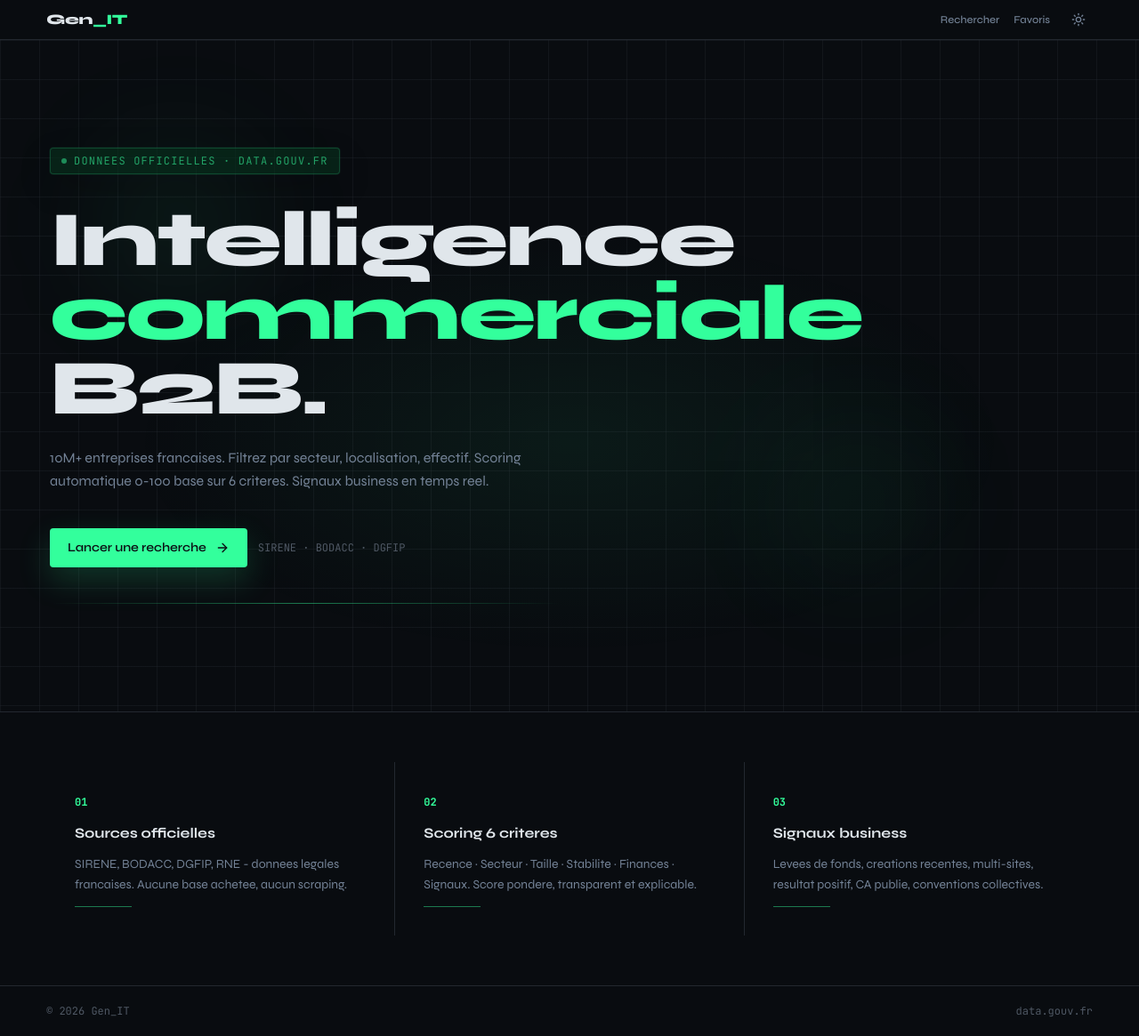
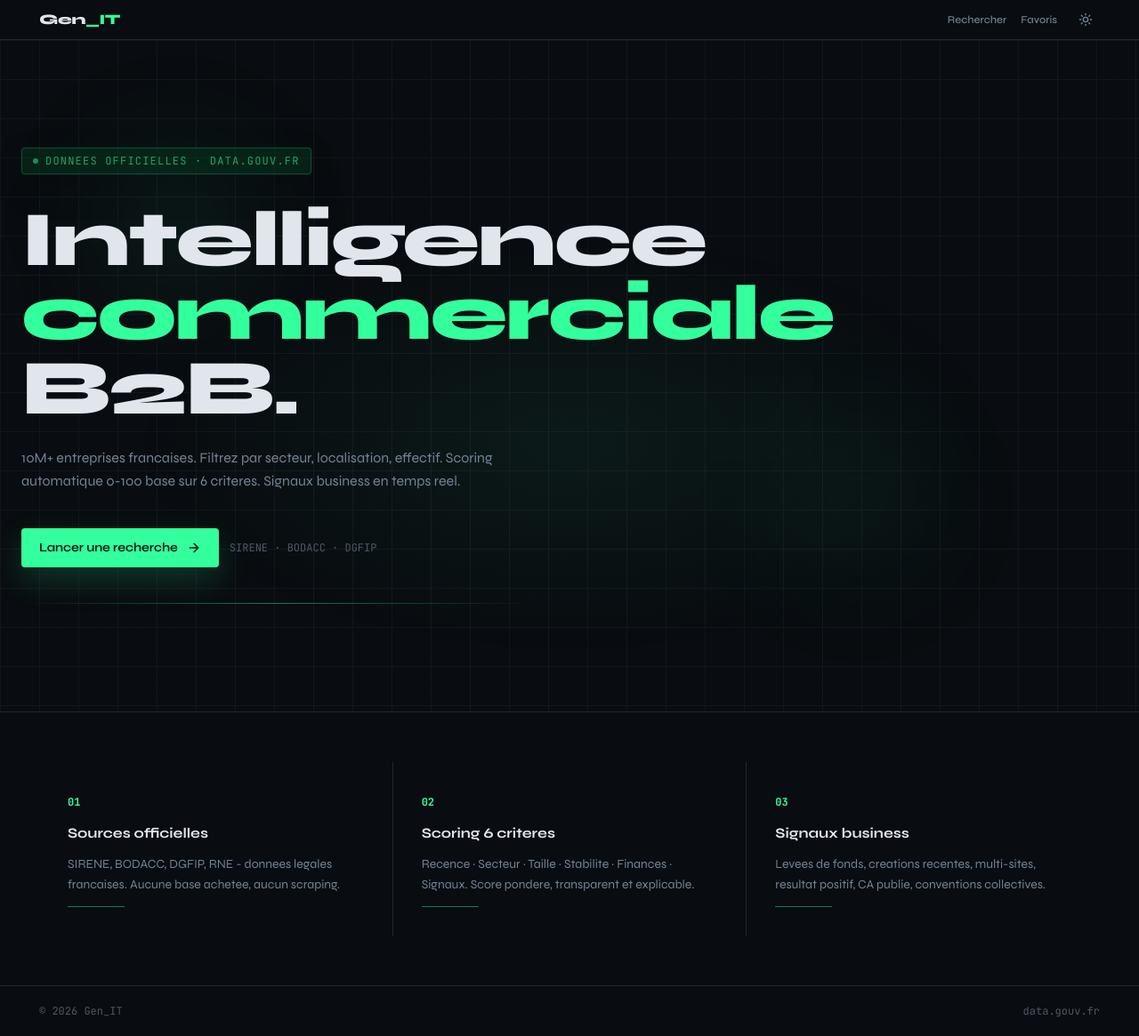
Before and after one commit to Mohammed-ela/Gen_IT, a Next.js app: page / in a window 1280 px wide. Shown: the whole page at 89% size. Built offline with nearby package versions, Linux system fonts and the light colour scheme.

Commit message:
fix: ajuster le style des conteneurs dans les pages d'accueil et de recherche feat: ajouter le plugin Netlify pour Next.js dans les dépendances

```diff
--- a/app/page.tsx
+++ b/app/page.tsx
@@ -31,7 +31,7 @@ export default function LandingPage() {
   return (
     <div className="min-h-screen flex flex-col" style={{ backgroundColor: "hsl(var(--bg))" }}>
       <header className="border-b" style={{ borderColor: "hsl(var(--border-subtle))" }}>
-        <div className="container-dashboard px-5 sm:px-6 lg:px-8 h-11 flex items-center justify-between">
+        <div className="container-dashboard px-4 sm:px-6 h-11 flex items-center justify-between">
           <span className="text-base font-extrabold tracking-tight select-none">
             <span style={{ color: "hsl(var(--text))" }}>Gen</span>
             <span style={{ color: "hsl(var(--accent))" }}>_IT</span>
@@ -76,7 +76,7 @@ export default function LandingPage() {
           }}
         />
 
-        <div className="container-dashboard px-8 sm:px-10 lg:px-14 py-20 sm:py-24 w-full">
+        <div className="container-dashboard px-4 sm:px-6 py-20 sm:py-24 w-full">
           <div className="max-w-3xl animate-fade-up relative z-10">
             <div className="flex items-center gap-2 mb-8 animate-fade-up">
               <span
@@ -173,7 +173,7 @@ export default function LandingPage() {
       </section>
 
       <section className="border-t" style={{ borderColor: "hsl(var(--border-subtle))" }}>
-        <div className="container-dashboard px-5 sm:px-6 lg:px-8 py-10 sm:py-14">
+        <div className="container-dashboard px-4 sm:px-6 py-10 sm:py-14">
           <div
             className="grid grid-cols-1 xl:grid-cols-3"
             style={{
@@ -216,7 +216,7 @@ export default function LandingPage() {
       </section>
 
       <footer className="border-t py-5" style={{ borderColor: "hsl(var(--border-subtle))" }}>
-        <div className="container-dashboard px-5 sm:px-6 lg:px-8 flex items-center justify-between">
+        <div className="container-dashboard px-4 sm:px-6 flex items-center justify-between">
           <span className="text-xs font-mono" style={{ color: "hsl(var(--text-faint))" }}>
             © 2026 Gen_IT
           </span>
--- a/components/search/SearchPageClient.tsx
+++ b/components/search/SearchPageClient.tsx
@@ -234,7 +234,7 @@ export default function SearchPageClient() {
 
   return (
     <AppLayout>
-      <div className="container-dashboard px-1 sm:px-0 py-6 sm:py-8">
+      <div className="container-dashboard px-4 sm:px-6 py-6 sm:py-8">
         <div className="mb-6 max-w-3xl">
           <h1 className="text-2xl font-bold tracking-tight" style={{ color: "hsl(var(--text))" }}>
             Recherche d&apos;entreprises
--- a/package.json
+++ b/package.json
@@ -35,6 +35,7 @@
     "zod": "^3.24.1"
   },
   "devDependencies": {
+    "@netlify/plugin-nextjs": "^5.15.9",
     "@types/node": "^20",
     "@types/react": "^19",
     "@types/react-dom": "^19",
```
Also changed, not shown: 1 other file (tests, documents, lock files or other folders).
